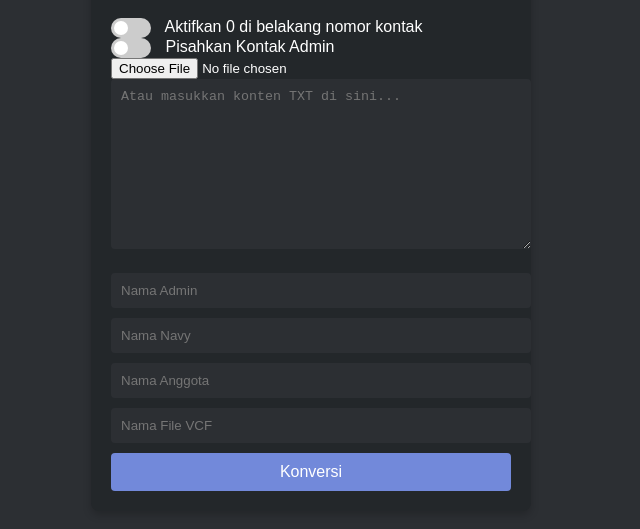
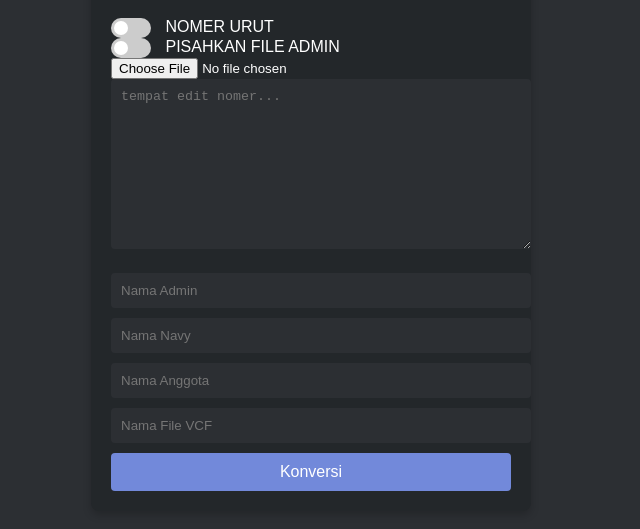
Before and after one commit to drxrwr/drxadminnavy, a plain HTML site: page index.html in a window 1280 px wide. Shown: the part 185-714 px from the top of the page, without its empty margins (329-969 px from the left). Drawn offline with Linux system fonts and the light colour scheme.

Commit message:
Update index.html

```diff
--- a/index.html
+++ b/index.html
@@ -16,7 +16,7 @@
                 <input type="checkbox" id="numberingToggle">
                 <span class="slider"></span>
             </label>
-            <span>Aktifkan 0 di belakang nomor kontak</span>
+            <span>NOMER URUT</span>
         </div>
 
         <!-- Checkbox untuk memisahkan kontak admin -->
@@ -25,13 +25,13 @@
                 <input type="checkbox" id="separateAdminToggle">
                 <span class="slider"></span>
             </label>
-            <span>Pisahkan Kontak Admin</span>
+            <span>PISAHKAN FILE ADMIN</span>
         </div>
 
         <!-- Tombol upload file -->
         <input type="file" id="uploadFileInput" accept=".txt" />
 
-        <textarea id="txtContentBox" rows="10" placeholder="Atau masukkan konten TXT di sini..."></textarea>
+        <textarea id="txtContentBox" rows="10" placeholder="tempat edit nomer..."></textarea>
 
         <input type="text" id="adminNameInput" placeholder="Nama Admin" />
         <input type="text" id="navyNameInput" placeholder="Nama Navy" />
```
